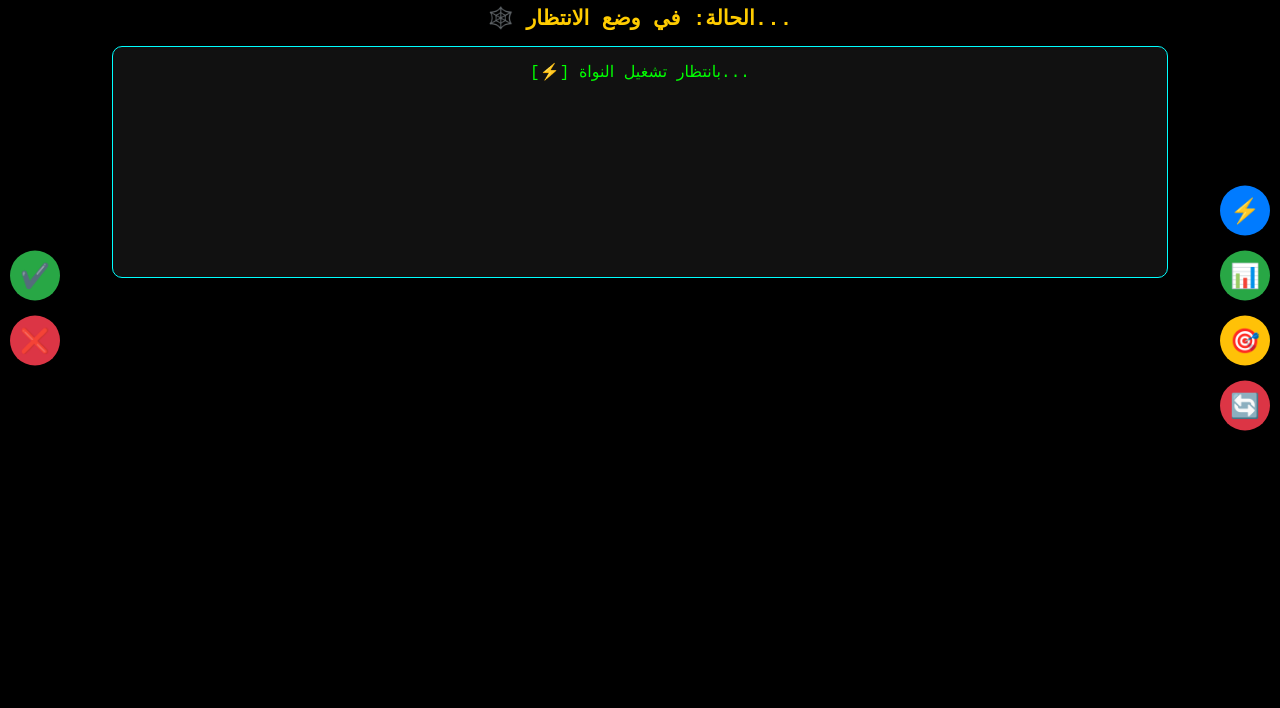
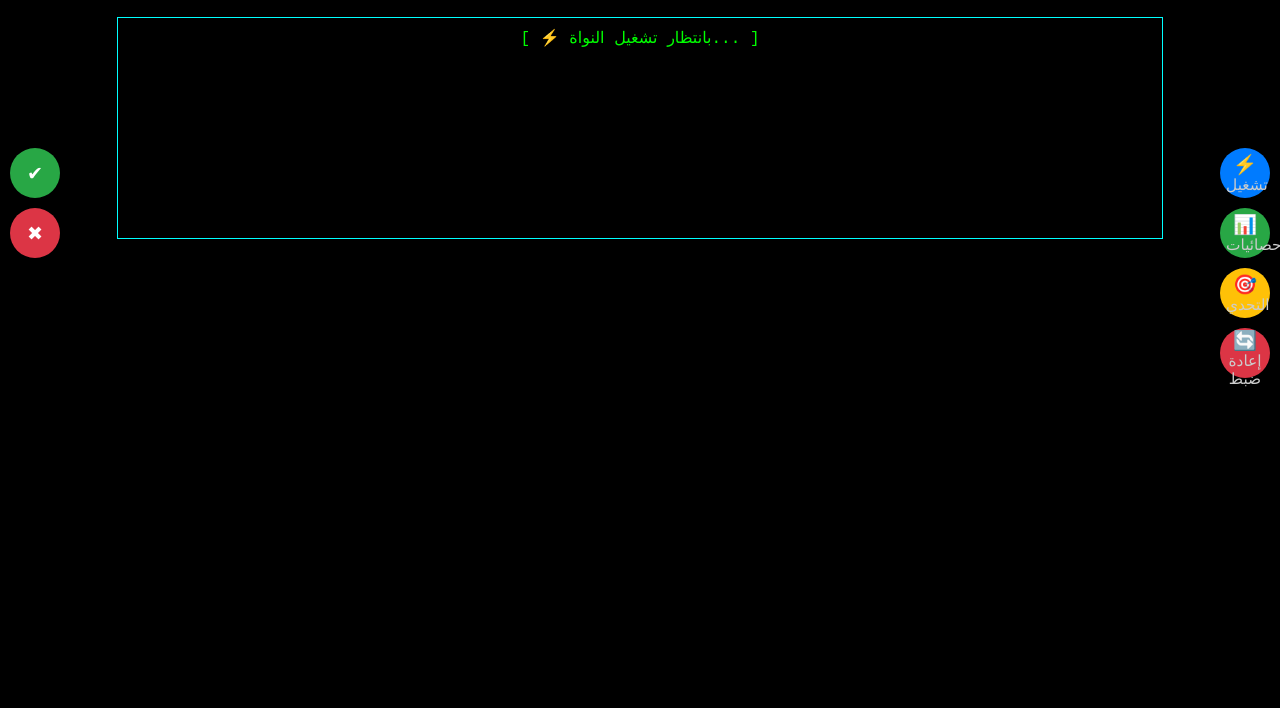
Before and after one commit to aboudcasa2314/tornado-control, a plain HTML site: page index.html in a window 1280 px wide. Shown: the part 92-800 px from the top of the page. Drawn offline with Linux system fonts and the light colour scheme.

Commit message:
Update index.html

```diff
--- a/index.html
+++ b/index.html
@@ -7,132 +7,121 @@
         body {
             background-color: #000;
             color: #0ff;
-      font-family: 'Courier New', Courier, monospace;
+            font-family: 'Courier New', monospace;
             text-align: center;
             margin: 0;
             padding: 0;
         }
         h1 {
-      color: #0ff;
-      font-size: 2.2em;
-      margin-top: 30px;
+            font-size: 2em;
+            margin: 20px 0 5px;
         }
         h2 {
-      color: #ffcc00;
-      font-size: 1.3em;
-      margin: 10px 0;
+            font-size: 1.5em;
+            margin: 5px 0 20px;
         }
         .status {
+            color: #ffcc00;
+            margin-bottom: 15px;
+            font-size: 1.2em;
+        }
+        .screen {
+            border: 1px solid #0ff;
+            margin: 20px auto;
+            padding: 10px;
+            width: 80%;
+            height: 200px;
             color: #0f0;
-      font-size: 1.1em;
-      margin: 20px 0;
+            overflow-y: auto;
         }
-    .log-box {
-      background-color: #111;
-      color: #0f0;
-      border: 1px solid #0ff;
-      padding: 15px;
-      width: 80%;
-      margin: 15px auto;
-      height: 200px;
-      overflow-y: auto;
-      border-radius: 10px;
-    }
-    .btn-panel {
+        .buttons-right, .buttons-left {
             position: fixed;
-      top: 50%;
-      right: 10px;
             display: flex;
             flex-direction: column;
-      gap: 15px;
-      transform: translateY(-50%);
+            gap: 10px;
         }
-    .btn-panel button {
+        .buttons-right {
+            right: 10px;
+            top: 30%;
+        }
+        .buttons-left {
+            left: 10px;
+            top: 30%;
+        }
+        .btn {
             width: 50px;
             height: 50px;
             border-radius: 50%;
             border: none;
             color: #fff;
-      font-size: 1.5em;
-      cursor: pointer;
-      transition: transform 0.2s;
-    }
-    .btn-panel button:hover {
-      transform: scale(1.1);
-    }
-    .btn-start { background-color: #007bff; }
-    .btn-stats { background-color: #28a745; }
-    .btn-challenge { background-color: #ffc107; color: #000; }
-    .btn-reset { background-color: #dc3545; }
-    .interaction-panel {
-      position: fixed;
-      top: 50%;
-      left: 10px;
-      display: flex;
-      flex-direction: column;
-      gap: 15px;
-      transform: translateY(-50%);
-    }
-    .interaction-panel button {
-      width: 50px;
-      height: 50px;
-      border-radius: 50%;
-      border: none;
-      color: #fff;
-      font-size: 1.5em;
+            font-size: 1.2em;
             cursor: pointer;
         }
+        .btn-blue { background-color: #007bff; }
+        .btn-green { background-color: #28a745; }
+        .btn-yellow { background-color: #ffc107; }
+        .btn-red { background-color: #dc3545; }
         .btn-yes { background-color: #28a745; }
         .btn-no { background-color: #dc3545; }
+        .small-text {
+            font-size: 0.8em;
+            color: #ccc;
+        }
     </style>
 </head>
 <body>
     <h1>Omega Zero - قلعة التخفي</h1>
-  <h2>🕸️ الحالة: في وضع الانتظار...</h2>  <div class="log-box" id="log">[⚡] بانتظار تشغيل النواة...</div>  <div class="btn-panel">
-    <button class="btn-start" onclick="startCore()">⚡</button>
-    <button class="btn-stats" onclick="showStats()">📊</button>
-    <button class="btn-challenge" onclick="setChallenge()">🎯</button>
-    <button class="btn-reset" onclick="resetSystem()">🔄</button>
-  </div>  <div class="interaction-panel">
-    <button class="btn-yes" onclick="approveAction()">✔️</button>
-    <button class="btn-no" onclick="rejectAction()">❌</button>
-  </div>  <script>
+    <h2 class="status">🕸️ الحالة: في وضع الانتظار...</h2><div class="screen" id="log">
+    [ ⚡ بانتظار تشغيل النواة... ]
+</div>
+
+<div class="buttons-right">
+    <button class="btn btn-blue" onclick="startCore()">⚡<div class="small-text">تشغيل</div></button>
+    <button class="btn btn-green" onclick="showStats()">📊<div class="small-text">الإحصائيات</div></button>
+    <button class="btn btn-yellow" onclick="setChallenge()">🎯<div class="small-text">التحدي</div></button>
+    <button class="btn btn-red" onclick="resetSystem()">🔄<div class="small-text">إعادة ضبط</div></button>
+</div>
+
+<div class="buttons-left">
+    <button class="btn btn-yes" onclick="confirmAction('yes')">✔</button>
+    <button class="btn btn-no" onclick="confirmAction('no')">✖</button>
+</div>
+
+<script>
     let logBox = document.getElementById("log");
 
     function log(message) {
-      const entry = document.createElement("div");
-      entry.textContent = message;
-      logBox.appendChild(entry);
+        logBox.innerHTML += `<div>${message}</div>`;
         logBox.scrollTop = logBox.scrollHeight;
     }
 
     function startCore() {
-      log("[⚡] جاري تشغيل النواة...");
-      setTimeout(() => log("✅ النواة تعمل بكفاءة عالية."), 2000);
+        log("✅ النواة بدأت العمل... النظام الآن متصل بالسيرفر.");
     }
 
     function showStats() {
-      log("📊 عرض الإحصائيات: الأرباح، الإنفجارات، السكالب...");
+        log("📈 الأرباح التراكمية: 0$ | 💥 الانفجارات: 0 | ⚡ السكالب: 0");
     }
 
     function setChallenge() {
-      let percentage = prompt("🎯 أدخل نسبة التحدي الأسبوعي (%):", "1000");
-      if (percentage) {
-        log(`🎯 تم تسجيل التحدي: ${percentage}%`);
+        let challenge = prompt("🎯 أدخل نسبة التحدي الأسبوعي:");
+        if (challenge) {
+            log(`🎯 التحدي الأسبوعي محدد: ${challenge}%`);
         }
     }
 
     function resetSystem() {
-      log("🔄 جاري إعادة ضبط النظام...");
-      setTimeout(() => log("✅ تم إعادة ضبط النظام بنجاح."), 1500);
+        log("🔄 تم إعادة ضبط النظام بنجاح.");
     }
 
-    function approveAction() {
-      log("✔️ تم تأكيد الإجراء المقترح.");
+    function confirmAction(response) {
+        if (response === 'yes') {
+            log("✅ تم تأكيد الأمر.");
+        } else {
+            log("❌ تم إلغاء الأمر.");
         }
+    }
+</script>
 
-    function rejectAction() {
-      log("❌ تم رفض الإجراء المقترح.");
-    }
-  </script></body>
+</body>
 </html>
```
Lines whose indentation alone changed are shown as unchanged.
